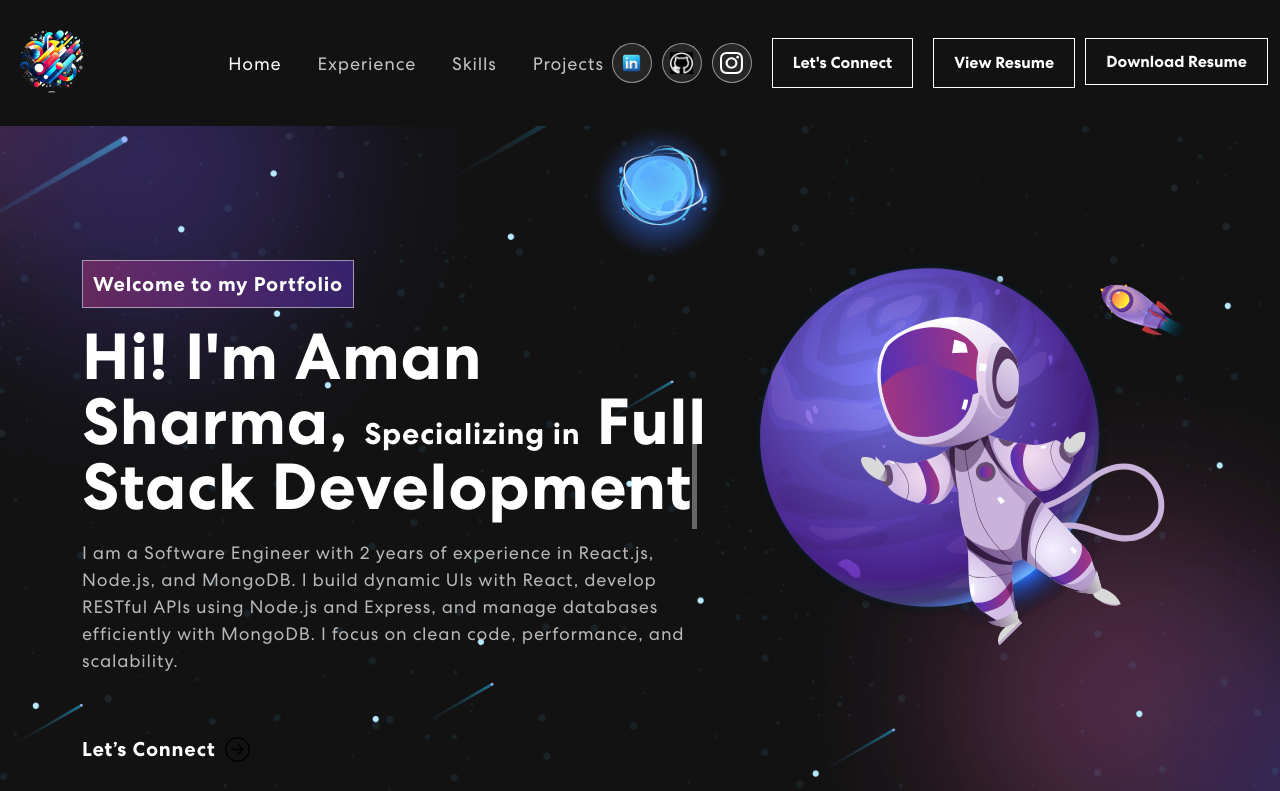
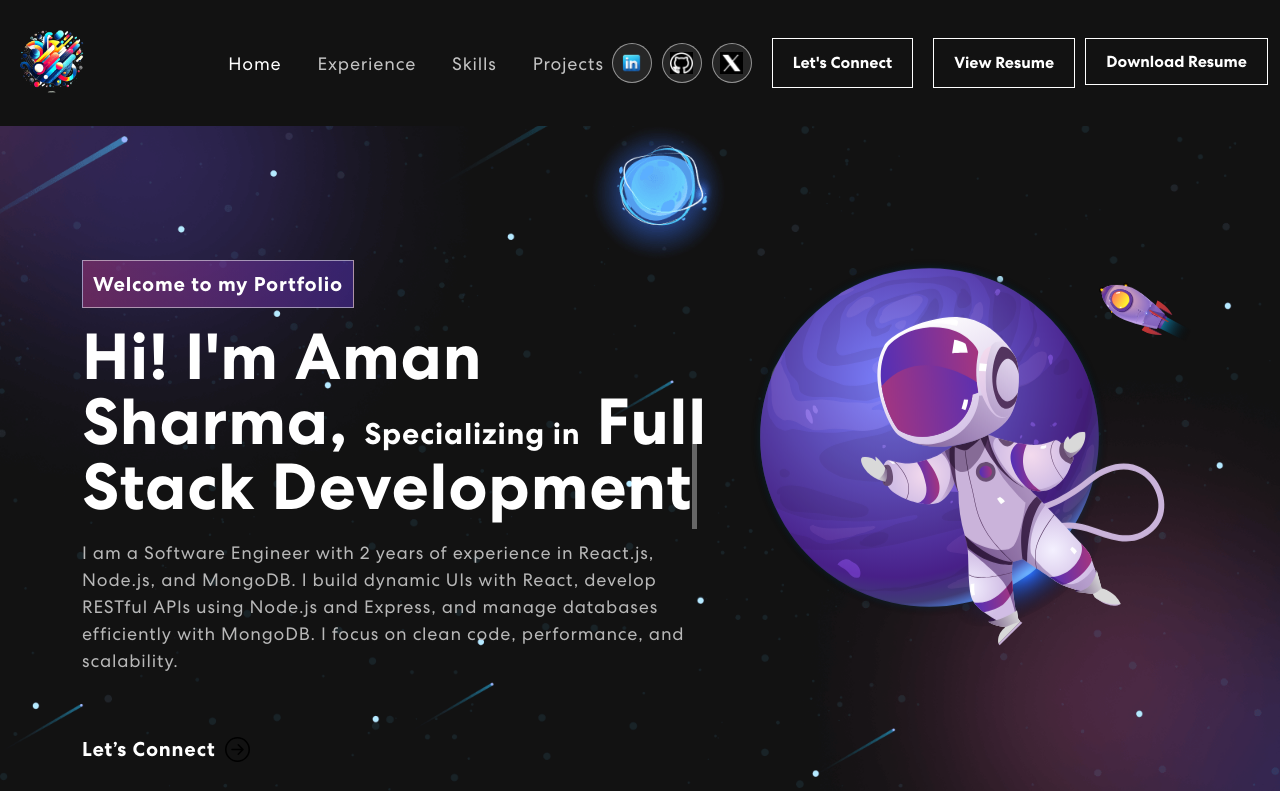
Before and after one commit to Aman2907/portfolio, a React (Vite) app: page / in a window 1280 px wide. Shown: the top 791 px of the page. Built offline with nearby package versions, Linux system fonts and the light colour scheme.

Commit message:
sixth commit

```diff
--- a/src/Components/Footer.jsx
+++ b/src/Components/Footer.jsx
@@ -3,7 +3,7 @@ import { MailchimpForm } from "./MailchimpForm";
 import logo from "../assets/img/Designer.png";
 import navIcon1 from "../assets/img/li.png";
 import navIcon2 from "../assets/img/git.png";
-import navIcon3 from "../assets/img/nav-icon3.svg";
+import navIcon3 from "../assets/img/twii.png";
 
 export const Footer = () => {
   return (
@@ -18,7 +18,7 @@ export const Footer = () => {
             <div className="social-icon">
               <a href="https://www.linkedin.com/in/amansharma2907/"><img src={navIcon1} alt="Icon" /></a>
               <a href="https://github.com/Aman2907"><img src={navIcon2} alt="Icon" /></a>
-              <a href="#"><img src={navIcon3} alt="Icon" /></a>
+              <a href="https://x.com/AmanSha11506476"><img src={navIcon3} alt="Icon" /></a>
             </div>
             <p>Copyright 2025. All Rights Reserved</p>
           </Col>
--- a/src/Components/Navbar.jsx
+++ b/src/Components/Navbar.jsx
@@ -2,7 +2,7 @@ import { useState, useEffect } from 'react';
 import logo from '../assets/img/Designer.png';
 import navIcon1 from '../assets/img/li.png';
 import navIcon2 from '../assets/img/git.png';
-import navIcon3 from '../assets/img/nav-icon3.svg';
+import navIcon3 from '../assets/img/twii.png';
 import Container from 'react-bootstrap/Container';
 import Nav from 'react-bootstrap/Nav';
 import Navbar from 'react-bootstrap/Navbar';
@@ -47,7 +47,7 @@ export const NavBar = () => {
                             <div className='social-icon'>
                                 <a href="https://www.linkedin.com/in/amansharma2907/"><img src={navIcon1} alt="" /></a>
                                 <a href="https://github.com/Aman2907"><img src={navIcon2} alt="" /></a>
-                                <a href="#"><img src={navIcon3} alt="" /></a>
+                                <a href="https://x.com/AmanSha11506476"><img src={navIcon3} alt="" /></a>
                             </div>
                             <button
                                 className='vvd'
```
Also changed, not shown: src/assets/img/twii.png (added).
